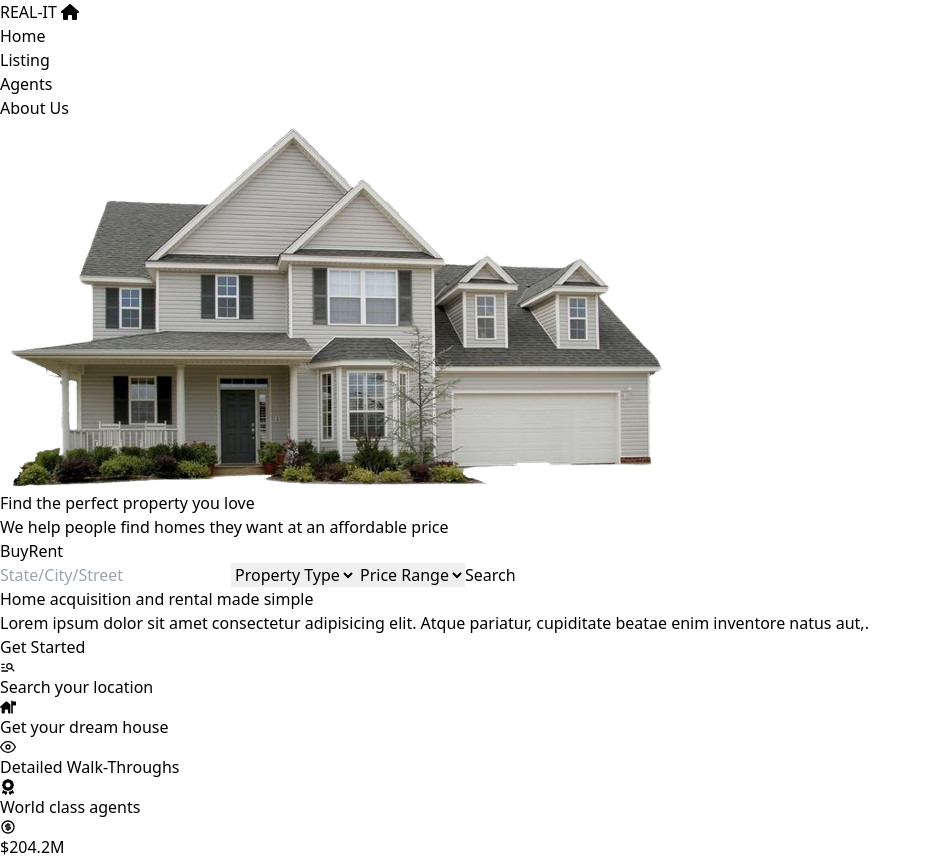
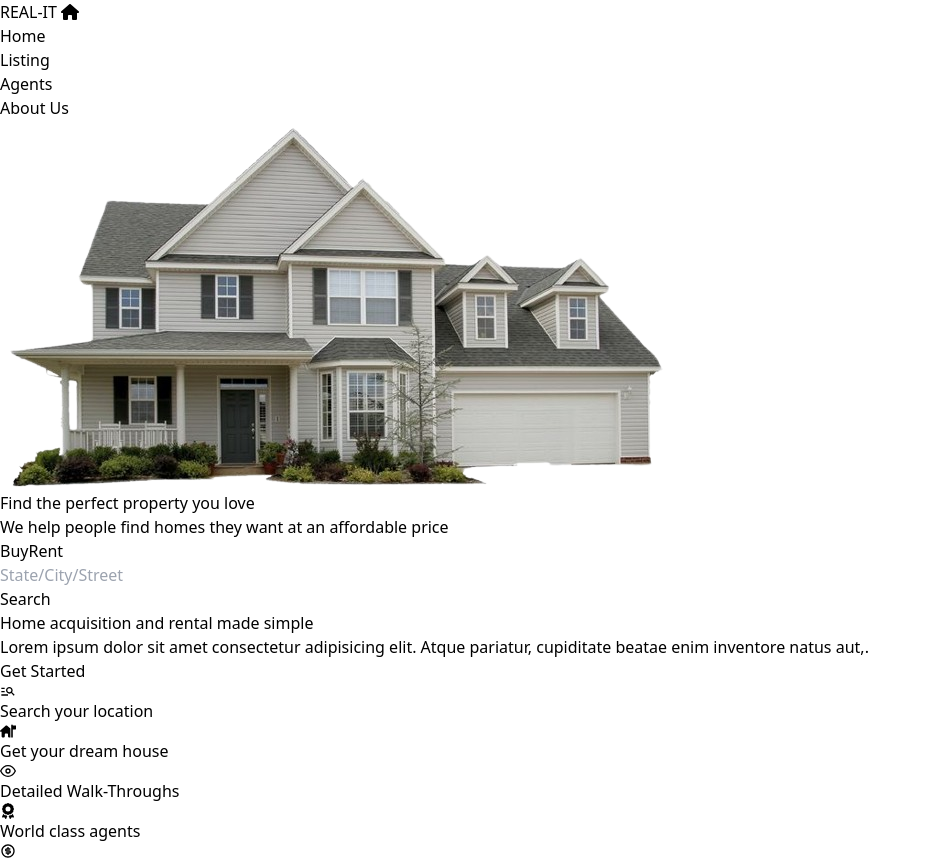
Before and after one commit to as31212/Mock-Home, a React (Vite) app: page /Home in a window 1280 px wide. Shown: the top 860 px of the page, without its empty margins (0-931 px from the left). Built offline with nearby package versions, Linux system fonts and the light colour scheme.

Commit message:
home search complete, fix sort algo

```diff
--- a/src/App.tsx
+++ b/src/App.tsx
@@ -104,6 +104,8 @@ function App() {
       alert('Please Input Data')
       return;
     }
+    setSavedSearchAddress(searchAddress);
+    setSearchAddress('')
     setLoading(true);
     setTimeout(()=>{
       setLoading(false);
@@ -373,6 +375,9 @@ const changeMinSqft = (e:ChangeEvent<HTMLSelectElement>)=>{
                 filter={filter}
                 updateFilter={updateFilter}
                 listingData={listingData}
+                searchListings={searchListings}
+                searchAddress={searchAddress}
+                changeSearchAddress={changeSearchAddress}
               />
             }
           />
--- a/src/components/Home.tsx
+++ b/src/components/Home.tsx
@@ -17,14 +17,25 @@ import { FaHome } from "react-icons/fa";
 import { PiCirclesFourFill } from "react-icons/pi";
 import { IoIosPin } from "react-icons/io";
 import { FaArrowRight } from "react-icons/fa";
+import { ChangeEvent } from "react";
 
-interface HomeInterface{
+interface HomeInterface {
   filter: FilterInterface;
-  updateFilter: (property: Partial<FilterInterface>)=> void;
+  updateFilter: (property: Partial<FilterInterface>) => void;
   listingData: ListingInterface[] | null;
+  searchListings: () => void;
+  changeSearchAddress: (e: ChangeEvent<HTMLInputElement>) => void;
+  searchAddress: string;
 }
 
-const Home: React.FC<HomeInterface> = ({updateFilter,filter, listingData}) => {
+const Home: React.FC<HomeInterface> = ({
+  updateFilter,
+  filter,
+  listingData,
+  searchListings,
+  changeSearchAddress,
+  searchAddress,
+}) => {
   return (
     <>
       <div
@@ -49,45 +60,48 @@ const Home: React.FC<HomeInterface> = ({updateFilter,filter, listingData}) => {
             We help people find homes they want at an affordable price
           </p>
           <div
-            className="bg-white p-8 rounded-lg shadow-lg flex flex-col"
+            className="bg-white h-auto p-10 rounded-lg shadow-lg flex flex-col gap-8"
             id="search-home"
           >
-            <div className="flex flex-wrap gap-4 justify-center" id="buttons">
-              <button onClick={()=>updateFilter({buySell:'Buy'})} className={`w-5/12 shadow font-semibold px-5 py-3 rounded-lg hover:bg-black hover:text-white duration-150 ${filter.buySell === 'Buy' ? 'bg-black text-white' :'bg-gray-300' }`}>
+            <div className="flex gap-6 justify-center w-full" id="buttons">
+              <button
+                onClick={() => updateFilter({ buySell: "Buy" })}
+                className={`w-6/12 shadow font-bold px-5 py-3 rounded-lg hover:bg-black hover:text-white duration-150 ${
+                  filter.buySell === "Buy"
+                    ? "bg-black text-white "
+                    : "bg-gray-300"
+                }`}
+              >
                 Buy
               </button>
-              <button onClick={()=>updateFilter({buySell: 'rent'})} className={`w-5/12 shadow font-semibold px-5 py-3 rounded-lg hover:bg-black hover:text-white duration-150 ${filter.buySell === 'rent' ? 'bg-black text-white' :'bg-gray-300'}`}>
+              <button
+                onClick={() => updateFilter({ buySell: "rent" })}
+                className={`w-6/12 shadow font-bold px-5 py-3 rounded-lg hover:bg-black hover:text-white duration-150 ${
+                  filter.buySell === "rent"
+                    ? "bg-black text-white"
+                    : "bg-gray-300"
+                }`}
+              >
                 Rent
               </button>
             </div>
-            <div className="flex flex-col p-5 gap-4" id="inputs">
+            <div className="flex flex-col gap-4" id="inputs">
               <input
+                onChange={(event) => changeSearchAddress(event)}
+                value={searchAddress}
                 type="text"
                 placeholder="State/City/Street"
-                className="border-2 border-gray-300 p-3 rounded-lg focus:outline-none focus:border-gray-500"
+                className="border-2 border-gray-300 p-3 text-lg rounded-lg focus:outline-none focus:border-gray-500"
               />
-              <select className="border-2 text-gray-500 border-gray-300 p-3 rounded-lg focus:outline-none focus:border-gray-500">
-                <option disabled selected value="property-type">
-                  Property Type
-                </option>
-                <option className="text-black" value="type-1">
-                  Type 1
-                </option>
-                <option value="type-2">Type 2</option>
-                <option value="type-3">Type 3</option>
-              </select>
-              <select className="border-2 text-gray-500 border-gray-300 p-3 rounded-lg focus:outline-none focus:border-gray-500">
-                <option disabled selected value="price-range">
-                  Price Range
-                </option>
-                <option value="range-1">Range 1</option>
-                <option value="range-2">Range 2</option>
-                <option value="range-3">Range 3</option>
-              </select>
-              <button className="shadow font-semibold px-20 py-3 rounded-lg bg-black text-white hover:bg-gray-800 duration-300">
+            </div>
+            <Link className="shadow font-semibold px-20 py-3 rounded-lg bg-black text-white hover:bg-gray-800 duration-300 text-center" to="/Listing">
+              <button
+                onClick={() => searchListings()}
+                className=""
+              >
                 Search
               </button>
-            </div>
+            </Link>
           </div>
         </div>
       </div>
@@ -186,16 +200,29 @@ const Home: React.FC<HomeInterface> = ({updateFilter,filter, listingData}) => {
       </div>
       {/* home page listings */}
 
-      <div id="home-page-listings" className="flex flex-col gap-20 mt-20 p-5 h-auto min-h-[750px] justify-center">
-        <div id="home-page-listings-header" className="flex justify-between items-center gap-10 px-40 flex-wrap">
+      <div
+        id="home-page-listings"
+        className="flex flex-col gap-20 mt-20 p-5 h-auto min-h-[750px] justify-center"
+      >
+        <div
+          id="home-page-listings-header"
+          className="flex justify-between items-center gap-10 px-40 flex-wrap"
+        >
           <h2 className="font-bold text-2xl">Featured Properties</h2>
           <Link to="/Listing">
-            <h2 className="font-bold text-2xl text-orange-400 hover:underline">Explore All <FaArrowRight className="inline relative bottom-[2px]" /></h2>
+            <h2 className="font-bold text-2xl text-orange-400 hover:underline">
+              Explore All{" "}
+              <FaArrowRight className="inline relative bottom-[2px]" />
+            </h2>
           </Link>
         </div>
-        <div id="featured-listings-container" className="flex flex-wrap justify-center items-center">
-          {listingData ? [...listingData].slice(0,4).map((el)=>{
-            return(
+        <div
+          id="featured-listings-container"
+          className="flex flex-wrap justify-center items-center"
+        >
+          {listingData
+            ? [...listingData].slice(0, 4).map((el) => {
+                return (
                   <div
                     key={el.id}
                     className="flex flex-col w-96 h-[500px] pb-5 m-3 shadow-xl rounded-xl gap-5 bg-white overflow-hidden"
@@ -239,12 +266,16 @@ const Home: React.FC<HomeInterface> = ({updateFilter,filter, listingData}) => {
                     </div>
                   </div>
                 );
-          }): 'No Data Found'}
+              })
+            : "No Data Found"}
         </div>
       </div>
 
       {/* page 4 */}
-      <div id="home-page-four" className="flex flex-wrap p-5 justify-center items-center min-h-screen h-auto bg-orange-50">
+      <div
+        id="home-page-four"
+        className="flex flex-wrap p-5 justify-center items-center min-h-screen h-auto bg-orange-50"
+      >
         <div className="text-page-4 w-[45vw] flex flex-col gap-5 justify-center ">
           <h2 className="text-4xl font-bold">Find Agents That Work For You</h2>
           <p>
@@ -259,24 +290,55 @@ const Home: React.FC<HomeInterface> = ({updateFilter,filter, listingData}) => {
           </Link>
         </div>
         <div className="w-auto min-w-96 flex flex-col flex-wrap gap-3 h-[500px]">
-          <img className="w-80 images-home-page-4 h-[180px] rounded-lg" src="https://www.legalzoom.com/sites/lz.com/files/inline-images/man-woman-look-over-documents-with-agent.jpg" alt="agent talking to clients" />
-          <img id="img-div-home-page-4" className="w-80 h-[300px] rounded-lg" src="https://www.thestaffingstream.com/wp-content/uploads/2015/07/ThinkstockPhotos-465328301.jpg" alt="agent handing over keys" />
-          <img className="w-80 images-home-page-4 h-[300px] rounded-lg" src="https://lirp.cdn-website.com/28156074/dms3rep/multi/opt/01+-+True+Homes+-+Huntley+-+R02-3x2-1920w.jpg" alt="home" />
-          <img className="w-80 images-home-page-4 h-[180px] rounded-lg" src="https://www.thespruce.com/thmb/S1aye-s9z6VRA58-V8oRLSQwKCc=/5100x0/filters:no_upscale():max_bytes(150000):strip_icc()/SPR-luxury-kitchens-5211364-hero-688d716970544978bc12abdf17ce6f83.jpg" alt="kitchen" />
+          <img
+            className="w-80 images-home-page-4 h-[180px] rounded-lg"
+            src="https://www.legalzoom.com/sites/lz.com/files/inline-images/man-woman-look-over-documents-with-agent.jpg"
+            alt="agent talking to clients"
+          />
+          <img
+            id="img-div-home-page-4"
+            className="w-80 h-[300px] rounded-lg"
+            src="https://www.thestaffingstream.com/wp-content/uploads/2015/07/ThinkstockPhotos-465328301.jpg"
+            alt="agent handing over keys"
+          />
+          <img
+            className="w-80 images-home-page-4 h-[300px] rounded-lg"
+            src="https://lirp.cdn-website.com/28156074/dms3rep/multi/opt/01+-+True+Homes+-+Huntley+-+R02-3x2-1920w.jpg"
+            alt="home"
+          />
+          <img
+            className="w-80 images-home-page-4 h-[180px] rounded-lg"
+            src="https://www.thespruce.com/thmb/S1aye-s9z6VRA58-V8oRLSQwKCc=/5100x0/filters:no_upscale():max_bytes(150000):strip_icc()/SPR-luxury-kitchens-5211364-hero-688d716970544978bc12abdf17ce6f83.jpg"
+            alt="kitchen"
+          />
         </div>
       </div>
       {/* page 5 */}
-      <div id="home-page-five" className="flex gap-10 flex-row-reverse flex-wrap p-5 justify-center items-center min-h-screen h-auto pb-20">
+      <div
+        id="home-page-five"
+        className="flex gap-10 flex-row-reverse flex-wrap p-5 justify-center items-center min-h-screen h-auto pb-20"
+      >
         <div className="text-page-5 w-full lg:w-[45vw] flex flex-col gap-5 justify-center">
-    <h2 className="text-4xl font-bold">Top rated online realty service</h2>
+          <h2 className="text-4xl font-bold">
+            Top rated online realty service
+          </h2>
           <p>
             Lorem ipsum dolor, sit amet consectetur adipisicing elit. Labore est
             inventore tempore quos cum ipsa modi nam ad numquam cumque adipisci,
             quis deleniti autem incidunt facere aut! Soluta, unde quae?
           </p>
-    <p className="flex gap-3 font-bold"><FaRegCheckCircle  className=" relative top-[2px] inline text-xl" /> Find excellent deals </p>
-    <p className="flex gap-3 font-bold"><FaRegCheckCircle  className=" relative top-[2px] inline text-xl" /> Friendly host & Fast support </p>
-    <p className="flex gap-3 font-bold"><FaRegCheckCircle  className=" relative top-[2px] inline text-xl" /> Secure payment system </p>
+          <p className="flex gap-3 font-bold">
+            <FaRegCheckCircle className=" relative top-[2px] inline text-xl" />{" "}
+            Find excellent deals{" "}
+          </p>
+          <p className="flex gap-3 font-bold">
+            <FaRegCheckCircle className=" relative top-[2px] inline text-xl" />{" "}
+            Friendly host & Fast support{" "}
+          </p>
+          <p className="flex gap-3 font-bold">
+            <FaRegCheckCircle className=" relative top-[2px] inline text-xl" />{" "}
+            Secure payment system{" "}
+          </p>
           <Link to="/Agents">
             <button className="get-started-btn mt-16 bg-black text-white w-32 py-3 rounded-lg hover:bg-gray-800 duration-300">
               Get Started
@@ -284,12 +346,17 @@ const Home: React.FC<HomeInterface> = ({updateFilter,filter, listingData}) => {
           </Link>
         </div>
         <div className="relative">
-    <img className="relative top-0 rounded-lg max-w-[900px] min-w-[300px] w-[70%] mx-auto" src="https://images.squarespace-cdn.com/content/v1/58420910f5e23112c08b8068/1486010598453-1F2QJGVXDTZLGMI8IM1V/1423PalomaAve_5492.jpg?format=2500w" alt="home-page-4" />
-    <div id="colored-shadow" className="bg-orange-400 max-w-[900px] min-w-[300px]  w-[70%] h-[100%] absolute top-[12%] left-[20%] z-[-1] rounded-lg mx-auto"></div>
+          <img
+            className="relative top-0 rounded-lg max-w-[900px] min-w-[300px] w-[70%] mx-auto"
+            src="https://images.squarespace-cdn.com/content/v1/58420910f5e23112c08b8068/1486010598453-1F2QJGVXDTZLGMI8IM1V/1423PalomaAve_5492.jpg?format=2500w"
+            alt="home-page-4"
+          />
+          <div
+            id="colored-shadow"
+            className="bg-orange-400 max-w-[900px] min-w-[300px]  w-[70%] h-[100%] absolute top-[12%] left-[20%] z-[-1] rounded-lg mx-auto"
+          ></div>
         </div>
       </div>
-
-
 
       <Footer />
     </>
```
Also changed, not shown: src/components/Listing.tsx (+7 -6 lines), src/index.css (+10 -0 lines). Lines whose indentation alone changed are shown as unchanged.
